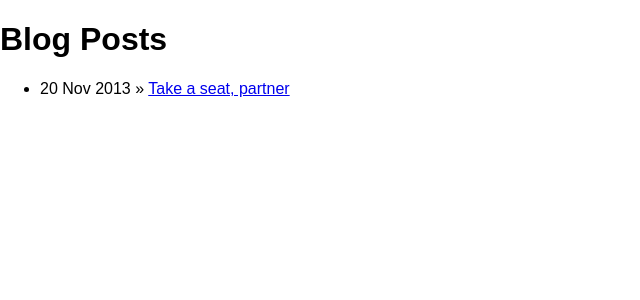
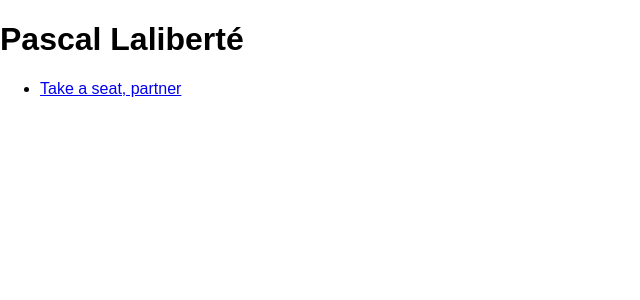
Before and after one commit to pascallaliberte/by.pascallaliberte.me, a Jekyll site: the page built from index.html, in a window 1280 px wide. Shown: the top 300 px of the page, without its empty margins (0-640 px from the left). Built offline with Jekyll 4.4.1, drawn with Linux system fonts in a browser that asks for light colours; Markdown is read by kramdown in place of the engine named in the settings.

Commit message:
Simplified the home page code

```diff
--- a/index.html
+++ b/index.html
@@ -1,13 +1,13 @@
 ---
 layout: default
-title: Your New Jekyll Site
+title: Pascal Laliberté
 ---
 
 <div id="home">
-  <h1>Blog Posts</h1>
+  <h1>{{ site.name }}</h1>
   <ul class="posts">
     {% for post in site.posts %}
-      <li><span>{{ post.date | date_to_string }}</span> &raquo; <a href="{{ post.url }}">{{ post.title }}</a></li>
+      <li><a href="{{ post.url }}">{{ post.title }}</a></li>
     {% endfor %}
   </ul>
 </div>
```
